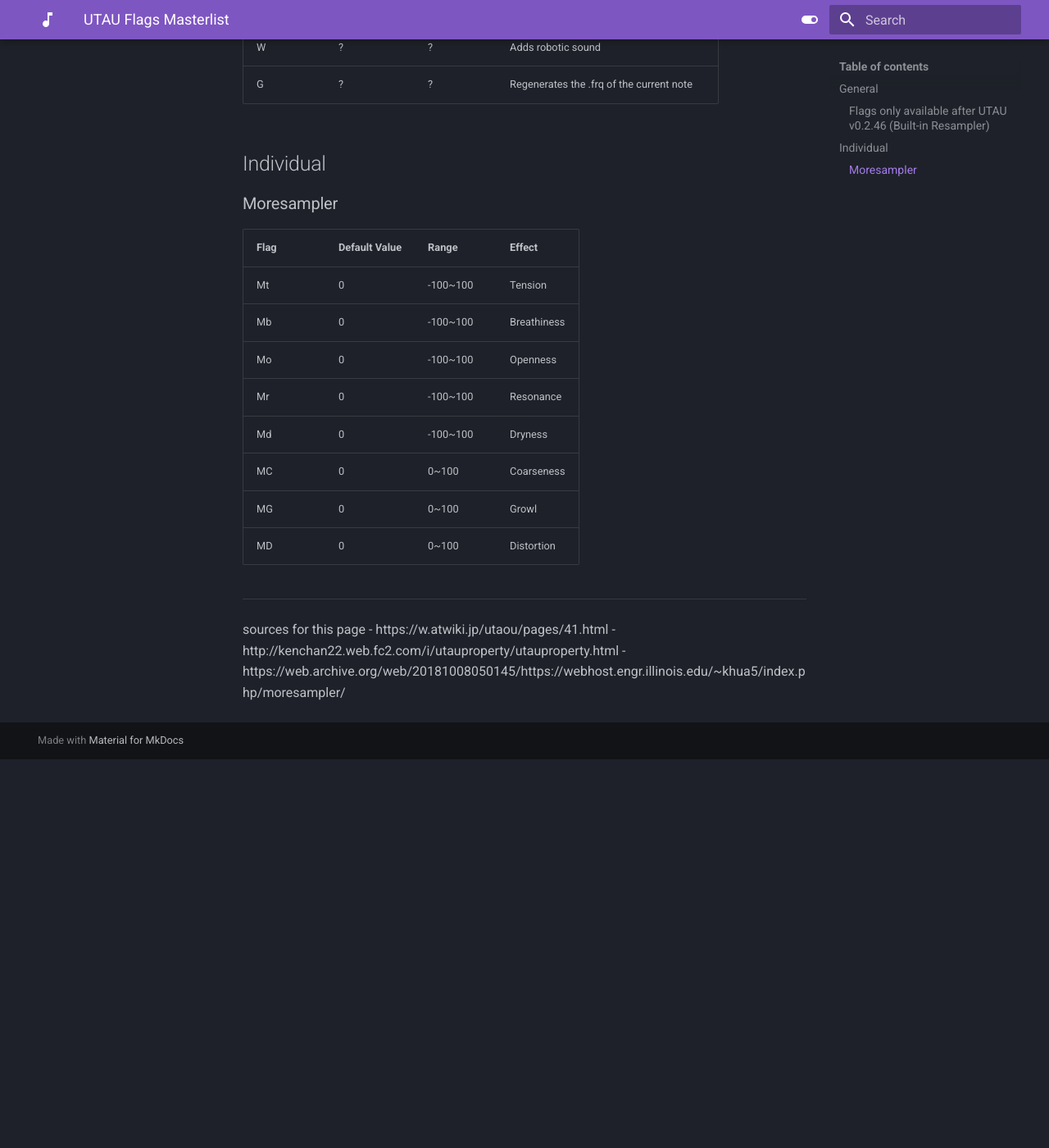
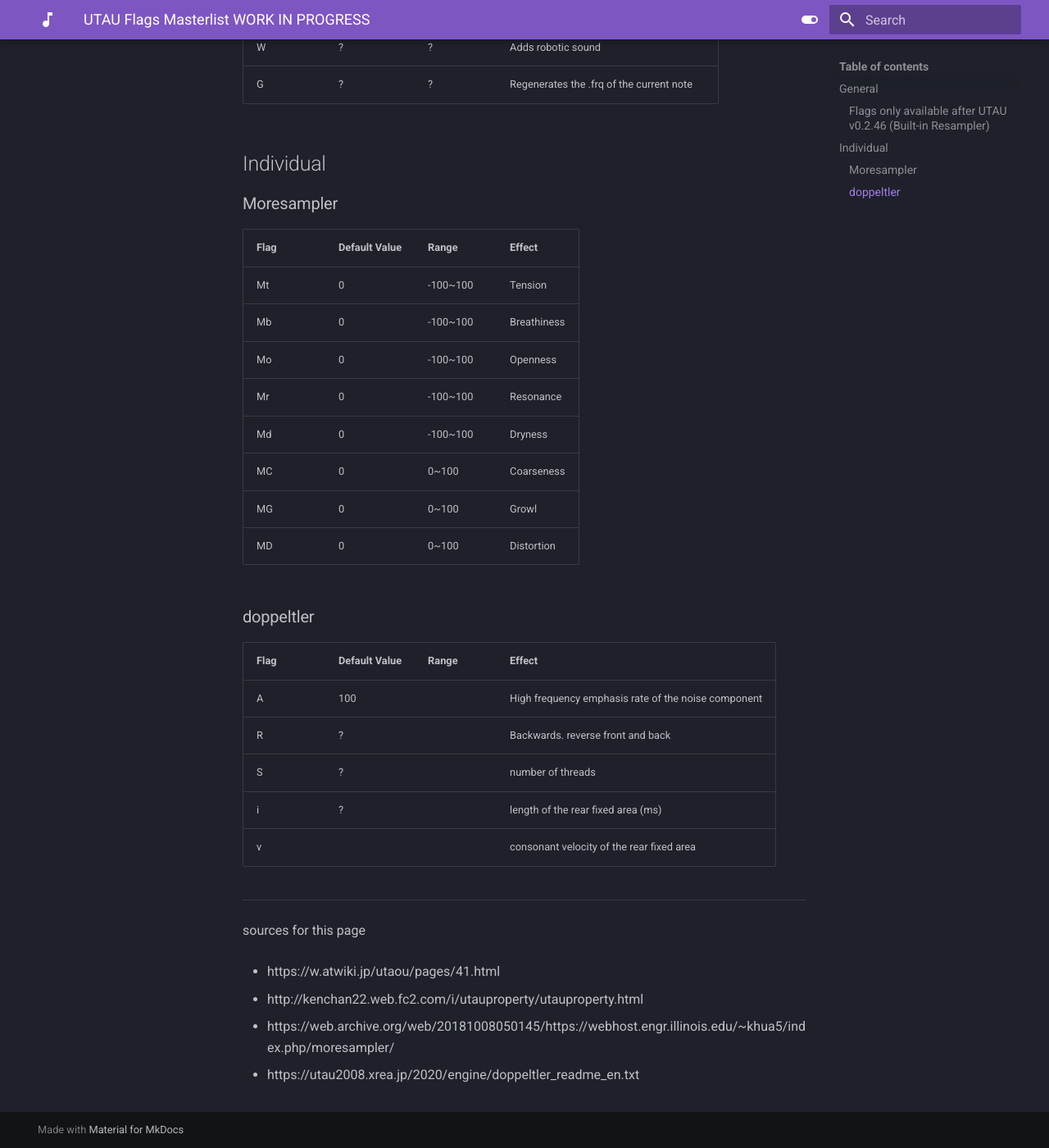
Before and after one commit to nagotown/utau.info, an MkDocs documentation site: the page built from docs/resources/flags.md, in a window 1280 px wide and 1400 px high, scrolled down 1041 px. Shown: the whole window at 82% size. Built offline with MkDocs 1.6.1 and Material for MkDocs 9.7.7, drawn with Linux system fonts in a browser that asks for light colours; before the commit the page ends 1967 px from its top, so only the background shows below that.

Commit message:
add doppeltler flags to flags.md

```diff
--- a/docs/resources/flags.md
+++ b/docs/resources/flags.md
@@ -1,4 +1,4 @@
-# UTAU Flags Masterlist
+# UTAU Flags Masterlist `WORK IN PROGRESS`
 
 ## General
 
@@ -40,9 +40,24 @@
 | MG | 0 | 0~100 | Growl |
 | MD | 0 | 0~100 | Distortion |
 
+### doppeltler
+
+| Flag | Default Value | Range | Effect |
+|-|-|-|-|
+| A | 100 |  | High frequency emphasis rate of the noise component |
+| R | ? |  | Backwards. reverse front and back |
+| S | ? |  | number of threads |
+| i | ? |  | length of the rear fixed area (ms) |
+| v |  |  | consonant velocity of the rear fixed area |
+
 ---
 
 sources for this page
+
 - https://w.atwiki.jp/utaou/pages/41.html
+
 - http://kenchan22.web.fc2.com/i/utauproperty/utauproperty.html
+
 - https://web.archive.org/web/20181008050145/https://webhost.engr.illinois.edu/~khua5/index.php/moresampler/
+
+- https://utau2008.xrea.jp/2020/engine/doppeltler_readme_en.txt
```
